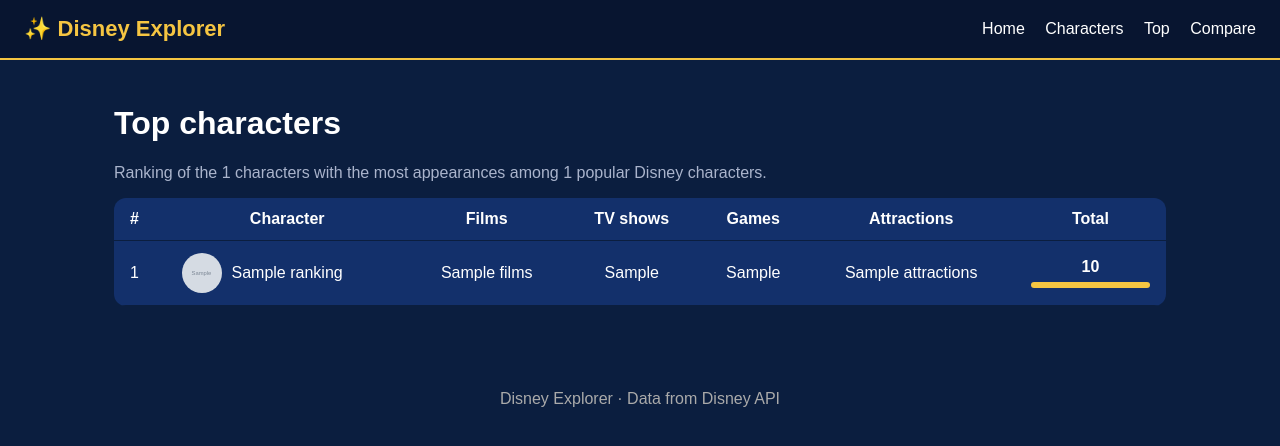
After one commit to nuraykaiyrbekova/disney-explorer, a Node server app: template views/pages/top.ejs in a window 1280 px wide. The commit adds this page. Shown: the top 446 px of the page. Run offline with Node 20, Linux system fonts and the light colour scheme; the template is opened without the code that fills it: most values are stand-ins (such as "Sample title", 1, 10 or a date in 2020); grey boxes marked "Sample" are stand-in pictures.

Commit message:
Add top characters ranking with caching

```diff
--- a/public/css/style.css
+++ b/public/css/style.css
@@ -126,3 +126,15 @@ nav a:hover { color: #f5c542; }
 .compare-table th, .compare-table td { padding: 12px 16px; text-align: center; border-bottom: 1px solid var(--bg); }
 .compare-table th:first-child, .compare-table td:first-child { text-align: left; }
 .compare-table td.winner { color: var(--accent); font-weight: bold; }
+
+.top-table td.who { text-align: left; }
+.top-table td.who a { display: flex; align-items: center; gap: 10px; color: var(--text); text-decoration: none; }
+.top-table td.who a:hover { color: var(--accent); }
+.top-table img { width: 40px; height: 40px; border-radius: 50%; object-fit: cover; }
+.thumb-empty {
+  width: 40px; height: 40px; border-radius: 50%; background: var(--placeholder-bg);
+  display: inline-flex; align-items: center; justify-content: center; color: var(--muted);
+}
+.total-cell { min-width: 120px; }
+.bar { height: 6px; background: var(--bg); border-radius: 3px; margin-top: 6px; overflow: hidden; }
+.bar-fill { height: 100%; background: var(--accent); }
--- a/routes/index.js
+++ b/routes/index.js
@@ -4,6 +4,7 @@ const catalogController = require('../controllers/catalogController');
 const characterController = require('../controllers/characterController');
 const searchController = require('../controllers/searchController');
 const compareController = require('../controllers/compareController');
+const topController = require('../controllers/topController');
 const {
   validateCatalogQuery,
   validateCharacterId,
@@ -18,5 +19,6 @@ router.get('/characters', validateCatalogQuery, catalogController.showCatalog);
 router.get('/character/:id', validateCharacterId, characterController.showCharacter);
 router.get('/search', validateSearch, searchController.showSearch);
 router.get('/compare', validateCompare, compareController.showCompare);
+router.get('/top', topController.showTop);
 
 module.exports = router;
--- /dev/null
+++ b/views/pages/top.ejs
@@ -0,0 +1,51 @@
+<%- include('../partials/header') %>
+
+<h1>Top characters</h1>
+<p class="count">Ranking of the <%= ranking.length %> characters with the most appearances among <%= candidatesCount %> popular Disney characters.</p>
+
+<% if (ranking.length === 0) { %>
+  <p class="count">No data available right now. Please try again later.</p>
+<% } else { %>
+  <div class="table-wrap">
+    <table class="compare-table top-table">
+      <thead>
+        <tr>
+          <th>#</th>
+          <th>Character</th>
+          <th>Films</th>
+          <th>TV shows</th>
+          <th>Games</th>
+          <th>Attractions</th>
+          <th>Total</th>
+        </tr>
+      </thead>
+      <tbody>
+        <% ranking.forEach(function (c, i) { %>
+          <tr>
+            <td><%= i + 1 %></td>
+            <td class="who">
+              <a href="/character/<%= c.id %>">
+                <% if (c.imageUrl) { %>
+                  <img src="<%= c.imageUrl %>" alt="<%= c.name %>">
+                <% } else { %>
+                  <span class="thumb-empty">?</span>
+                <% } %>
+                <span><%= c.name %></span>
+              </a>
+            </td>
+            <td><%= c.films %></td>
+            <td><%= c.tvShows %></td>
+            <td><%= c.videoGames %></td>
+            <td><%= c.attractions %></td>
+            <td class="total-cell">
+              <strong><%= c.total %></strong>
+              <div class="bar"><div class="bar-fill" style="width: <%= maxTotal ? Math.round(c.total / maxTotal * 100) : 0 %>%"></div></div>
+            </td>
+          </tr>
+        <% }); %>
+      </tbody>
+    </table>
+  </div>
+<% } %>
+
+<%- include('../partials/footer') %>
```
Also changed, not shown: controllers/topController.js (added, +84 -0 lines).
